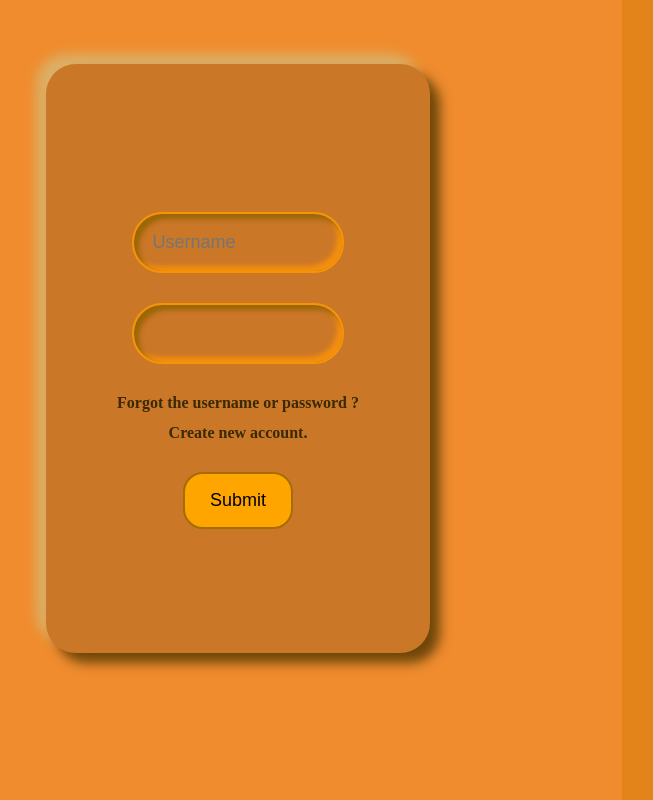
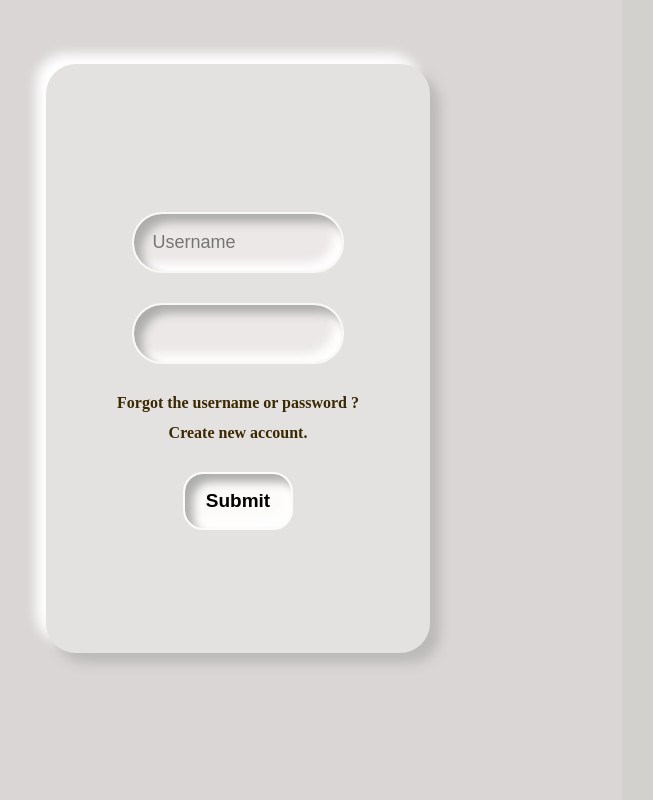
Before and after one commit to Ash222/Simple-Login, a plain HTML site: page index.html in a window 1280 px wide. Shown: the whole page, without its empty margins (146-799 px from the left). Drawn offline with Linux system fonts and the light colour scheme.

Commit message:
Neumorphic design is added.

```diff
--- a/res/css/styles.css
+++ b/res/css/styles.css
@@ -20,14 +20,14 @@ a {
 }
 
 .login {
-    background-color: rgb(240, 140, 46);
+    background-color: rgb(218, 214, 214);
     width: 60%;
     padding-top: 5%;
 }
 
 .login-form {
     margin: auto;
-    background-color: rgb(202, 119, 40);
+    background-color: rgb(228, 225, 225);
     display: flex;
     flex-flow: column wrap;
     width: 50%;
@@ -36,12 +36,12 @@ a {
     justify-content: flex-start;
     padding: 10px;
     border-radius: 30px;
-    box-shadow: 10px 10px 12px rgba(85, 57, 4, 0.842),
-        -10px -10px 12px rgba(218, 179, 108, 0.904);
+    box-shadow: 10px 10px 12px rgb(187, 186, 184),
+        -10px -10px 12px #fff;
 }
 
 .side-content {
-    background-color: rgb(226, 132, 25);
+    background-color: rgb(211, 209, 206);
     height: 100%;
     width: 40%;
 }
@@ -51,13 +51,13 @@ a {
     width: 58%;
     min-height: 40px;
     outline: none;
-    background-color: rgb(202, 119, 40);
+    background-color: rgb(236, 232, 232);
     border-radius: 30px;
     padding: 18px;
-    border: 2px solid rgb(245, 149, 6);
+    border: 2px solid rgb(250, 248, 245);
     font-size: 18px;
-    box-shadow: inset 5px 5px 5px rgb(155, 102, 5),
-        inset -5px -5px 5px rgba(248, 145, 11, 0.918);
+    box-shadow: inset 8px 8px 10px rgb(173, 173, 171),
+        inset -8px -8px 10px rgb(255, 254, 254);
 }
 
 .login-form * {
@@ -72,15 +72,19 @@ input[type=submit] {
     border-radius: 20px;
     padding: 16px;
     width: 30%;
-    font-size: 18px;
-    border: 2px solid rgb(165, 109, 5);
-    background-color: orange;
+    font-size: 19px;
+    border: 2px solid rgb(252, 251, 249);
+    background-color: rgb(252, 251, 250);
+    box-shadow: inset 8px 8px 10px rgb(173, 173, 171),
+        inset -8px -8px 10px rgb(255, 254, 254);
+    font-weight: 600;
 }
 
 input[type=submit]:hover {
-    border: 2px solid rgb(165, 109, 5);
-    box-shadow: 4px 4px 8px rgb(90, 61, 8),
-        -4px -4px 8px rgb(214, 144, 14);
+    box-shadow: 4px 4px 8px rgb(138, 137, 137),
+        -4px -4px 8px rgb(241, 240, 238),
+        inset -8px -8px 10px rgb(173, 173, 171);
+    text-shadow: 6px 4px 4px rgb(49, 48, 48);
 }
 
 /* Just a small media query for devices with width 720px and smaller. */
```
Also changed, not shown: 1 other file.
